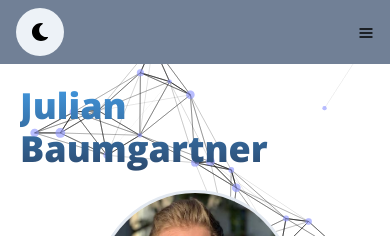
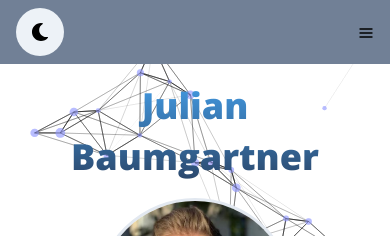
Before and after one commit to hyptocrypto/portfolio, a Next.js app: page / in a window 390 px wide. Shown: the top 236 px of the page. Built offline with nearby package versions, Linux system fonts and the light colour scheme.

Commit message:
Fix header on mobile

```diff
--- a/components/page.js
+++ b/components/page.js
@@ -5,11 +5,24 @@ import ProjectContainer from "./projects_container";
 import IconImage from "./image";
 
 
-const Page = (props) => {
-    const isSmall = props.isSmall
-    const isVerySmall = props.isVerySmall
+const Page = () => {
     const { colorMode, toggleColorMode } = useColorMode();
     let [is_small] = useMediaQuery("(max-width: 550px)");
+    const [isMobile] = useMediaQuery('(max-width: 420px)');
+
+    let heading = () => {
+        if (isMobile) {
+            return (
+                <VStack>
+                    <Center>Julian</Center>
+                    <Center>Baumgartner</Center>
+                </VStack>
+                    )
+        } else {
+            return is_small ? "Julian Baumgartner" : "Hi! Im Julian Baumgartner"
+        }
+    };
+
 
     return (
 
@@ -24,7 +37,7 @@ const Page = (props) => {
                     bgGradient={colorMode==="light" ? "linear(to-b, blue.400, blue.800)" : "linear(to-b, blue.100, blue.700)"}
                     bgClip="text"
                     >
-                    {is_small ? "Julian Baumgartner" : "Hi! Im Julian Baumgartner"}
+                    {heading()}
                 </Heading>
             </Section>
             </Center>
@@ -85,7 +98,7 @@ const Page = (props) => {
             </Container>
 
             <Section delay={.9}>
-                <ProjectContainer isSmall={isSmall} isVerySmall={isVerySmall}/>
+                <ProjectContainer/>
             </Section>
             <Box height="10" ></Box>
 
--- a/components/projects_container.js
+++ b/components/projects_container.js
@@ -1,4 +1,5 @@
-import { Flex, HStack, VStack } from "@chakra-ui/react";
+import { Flex, HStack, VStack, useMediaQuery } from "@chakra-ui/react";
+import { useEffect } from "react";
 import ProjectBox from "./project_box";
 
 
@@ -6,8 +7,11 @@ import ProjectBox from "./project_box";
 
 // The ProjectContainer manages rendering the layout the project boxes based on device size
 const ProjectContainer = (props) => {
-    let isSmall = props.isSmall[0]
-    let isVerySmall = props.isVerySmall[0]
+    const [isSmall] = useMediaQuery('(max-width: 900px)');
+    const [isVerySmall] = useMediaQuery('(max-width: 450px)');
+
+
+    useEffect(()=>{alert(window.innerWidth)}, []);
 
     if (isVerySmall === true) {
         return (
--- a/pages/index.js
+++ b/pages/index.js
@@ -2,17 +2,14 @@
 import Page from "../components/page";
 import NavMenu from "../components/nav";
 import theme from "../components/theme";
-import { ChakraProvider, ColorModeScript, componentDidMount} from "@chakra-ui/react";
+import { ChakraProvider, ColorModeScript} from "@chakra-ui/react";
 import '@fontsource/raleway/700.css'
 import '@fontsource/open-sans/800.css'
 import Footer from "../components/footer";
 import ParticlesBackground from "../components/particles";
-import { useMediaQuery } from "@chakra-ui/react";
+
 
 const App = () => {
-    const isSmall = useMediaQuery('(max-width: 900px)');
-    const shouldAdjustHeading = useMediaQuery('(max-width: 530px)');
-    const isVerySmall = useMediaQuery('(max-width: 450px)');
 
     return(
         <ChakraProvider theme={theme}>
@@ -25,10 +22,7 @@ const App = () => {
             </div>
 
             <NavMenu/>
-            <Page
-                isSmall={isSmall}
-                isVerySmall={isVerySmall}
-                shouldAdjustHeading={shouldAdjustHeading}/>
+            <Page/>
             <Footer/>
         </ChakraProvider>
         )
```
